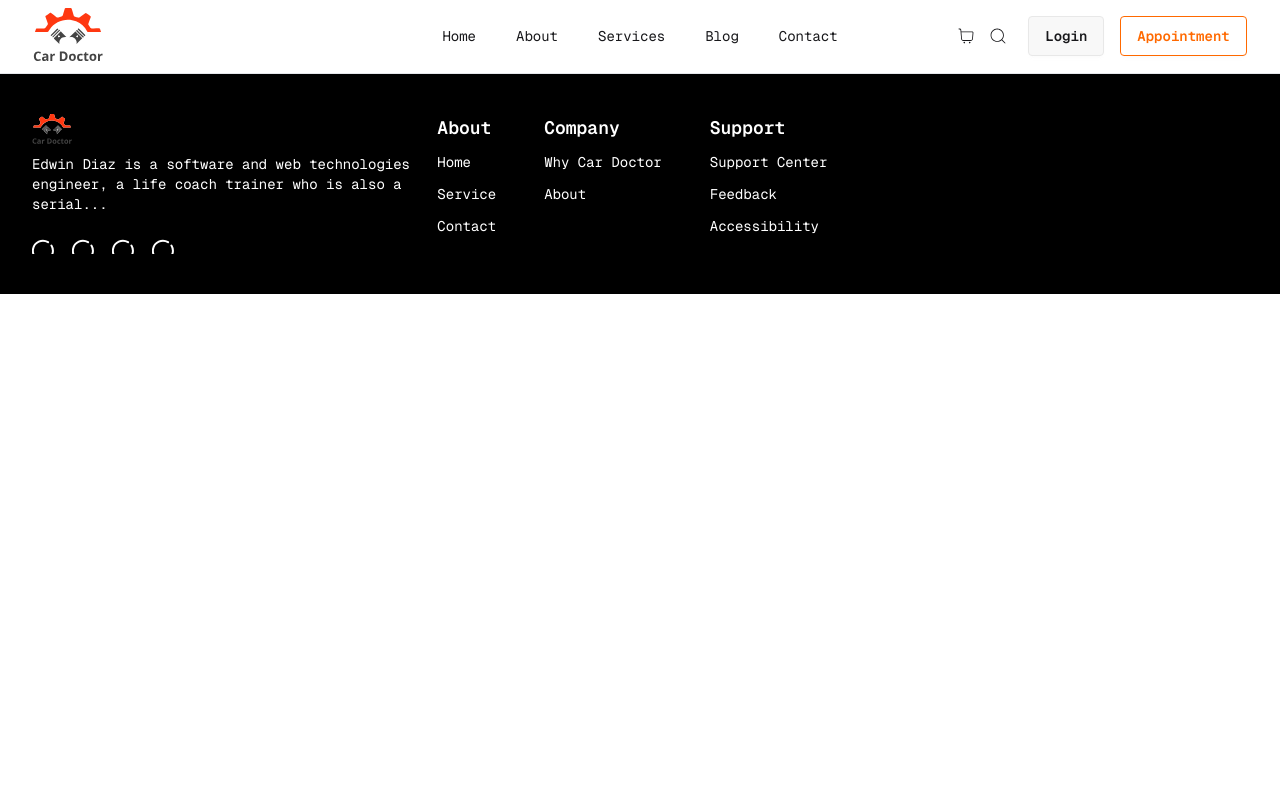
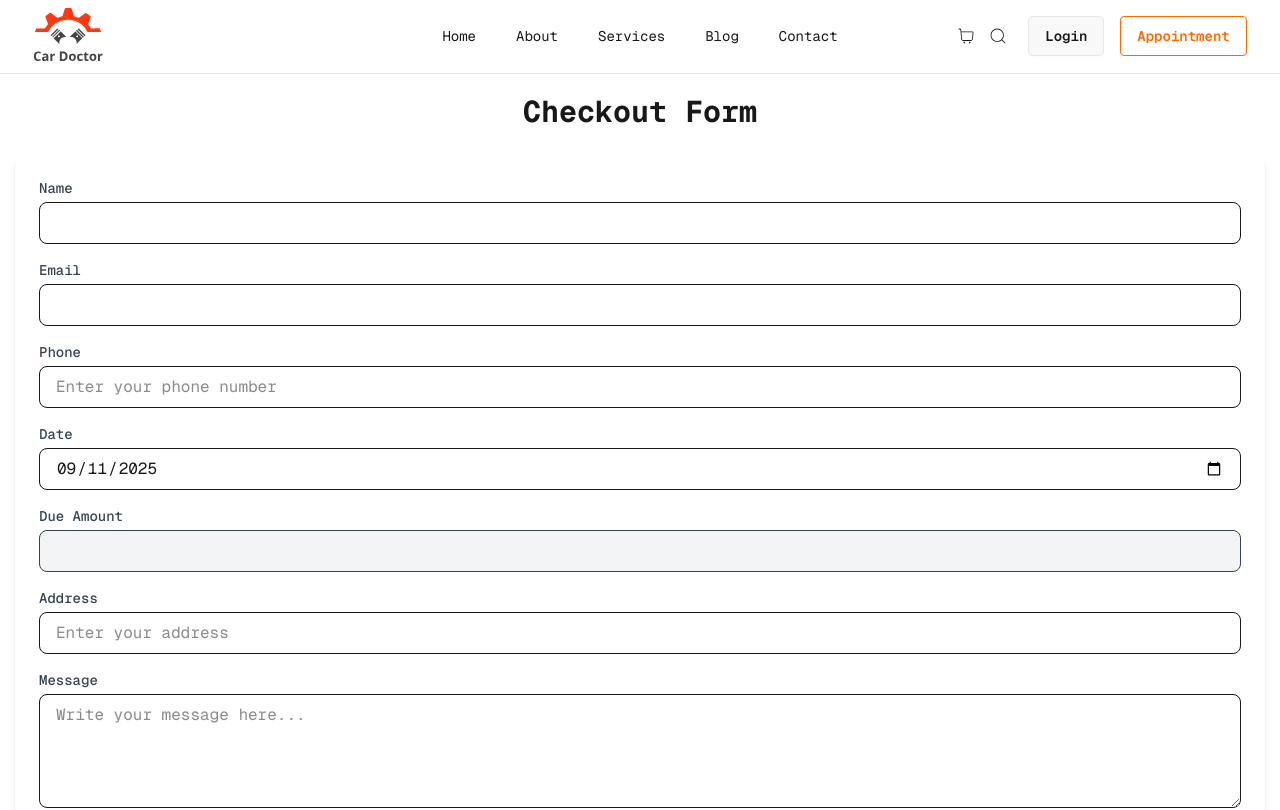
Before and after one commit to tahmid-khan-hub/car-doctor, a Next.js app: page /checkout/1 in a window 1280 px wide. Shown: the top 810 px of the page. Built offline with nearby package versions, Linux system fonts and the light colour scheme; no server answers; the database is empty.

Commit message:
added a checkout form and updated service details page

```diff
--- a/src/app/checkout/[id]/page.jsx
+++ b/src/app/checkout/[id]/page.jsx
@@ -1,10 +1,14 @@
-import React from "react";
+import CheckoutForm from "@/components/CheckoutForm";
 
 export default async function CheckoutPage({ params }) {
   const p = await params;
   const res = await fetch(`http://localhost:3000/api/service/${p.id}`);
   const data = await res.json();
-  return <div>
 
-  </div>;
+  return (
+    <div className="min-h-screen max-w-[1250px] mx-auto">
+      <h1 className="text-center text-3xl font-bold mt-5">Checkout Form</h1>
+      <CheckoutForm data={data}></CheckoutForm>
+    </div>
+  );
 }
--- a/src/app/services/[id]/page.jsx
+++ b/src/app/services/[id]/page.jsx
@@ -1,9 +1,12 @@
 import Image from "next/image";
+import Link from "next/link";
 import { FaArrowRightLong } from "react-icons/fa6";
 
 export default async function ServicesDetails({ params }) {
   const p = await params;
-  const data = await fetch(`http://localhost:3000/api/service/${p.id}`)
+  const res = await fetch(`http://localhost:3000/api/service/${p.id}`);
+  const data = await res.json();
+  console.log(data);
   return (
     <div className="max-w-[1250px] mx-auto px-4 py-10">
       {/* Top Section */}
--- /dev/null
+++ b/src/components/CheckoutForm.jsx
@@ -0,0 +1,115 @@
+"use client"
+import { useSession } from "next-auth/react";
+import React from "react";
+
+const CheckoutForm = ({ data }) => {
+  const session = useSession();
+  console.log(session);
+  return (
+    <div>
+      <form className="mt-6 space-y-4 bg-white shadow-md rounded-xl p-6">
+        {/* Name */}
+        <div>
+          <label className="block text-sm font-medium text-gray-700 mb-1">
+            Name
+          </label>
+          <input
+            type="text"
+            name="name"
+            defaultValue={session?.user?.name || ""}
+            className="w-full border rounded-lg px-4 py-2 focus:outline-none focus:ring-2 focus:ring-orange-500"
+          />
+        </div>
+
+        {/* Email */}
+        <div>
+          <label className="block text-sm font-medium text-gray-700 mb-1">
+            Email
+          </label>
+          <input
+            type="email"
+            name="email"
+            defaultValue={session?.user?.email || ""}
+            className="w-full border rounded-lg px-4 py-2 focus:outline-none focus:ring-2 focus:ring-orange-500"
+          />
+        </div>
+
+        {/* Phone */}
+        <div>
+          <label className="block text-sm font-medium text-gray-700 mb-1">
+            Phone
+          </label>
+          <input
+            type="tel"
+            name="phone"
+            placeholder="Enter your phone number"
+            className="w-full border rounded-lg px-4 py-2 focus:outline-none focus:ring-2 focus:ring-orange-500"
+          />
+        </div>
+
+        {/* Date */}
+        <div>
+          <label className="block text-sm font-medium text-gray-700 mb-1">
+            Date
+          </label>
+          <input
+            type="date"
+            name="date"
+            defaultValue={new Date().toISOString().split("T")[0]}
+            className="w-full border rounded-lg px-4 py-2 focus:outline-none focus:ring-2 focus:ring-orange-500"
+          />
+        </div>
+
+        {/* Due Amount */}
+        <div>
+          <label className="block text-sm font-medium text-gray-700 mb-1">
+            Due Amount
+          </label>
+          <input
+            type="text"
+            name="amount"
+            value={data?.price || ""}
+            readOnly
+            className="w-full border rounded-lg px-4 py-2 bg-gray-100 text-gray-700"
+          />
+        </div>
+
+        {/* Address */}
+        <div>
+          <label className="block text-sm font-medium text-gray-700 mb-1">
+            Address
+          </label>
+          <input
+            type="text"
+            name="address"
+            placeholder="Enter your address"
+            className="w-full border rounded-lg px-4 py-2 focus:outline-none focus:ring-2 focus:ring-orange-500"
+          />
+        </div>
+
+        {/* Message */}
+        <div>
+          <label className="block text-sm font-medium text-gray-700 mb-1">
+            Message
+          </label>
+          <textarea
+            name="message"
+            rows="4"
+            placeholder="Write your message here..."
+            className="w-full border rounded-lg px-4 py-2 focus:outline-none focus:ring-2 focus:ring-orange-500"
+          ></textarea>
+        </div>
+
+        {/* Button */}
+        <button
+          type="submit"
+          className="w-full bg-orange-500 text-white py-2 rounded-lg font-semibold hover:bg-orange-600 transition"
+        >
+          Confirm Order
+        </button>
+      </form>
+    </div>
+  );
+};
+
+export default CheckoutForm;
```
